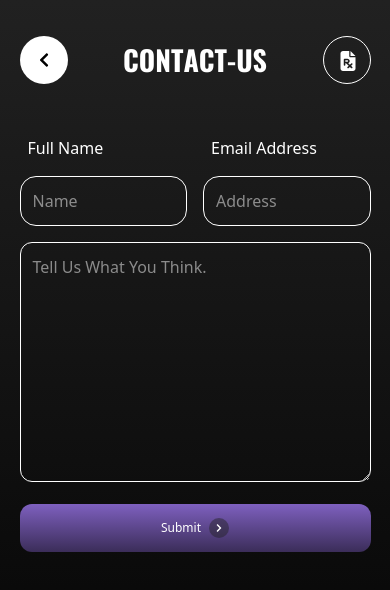
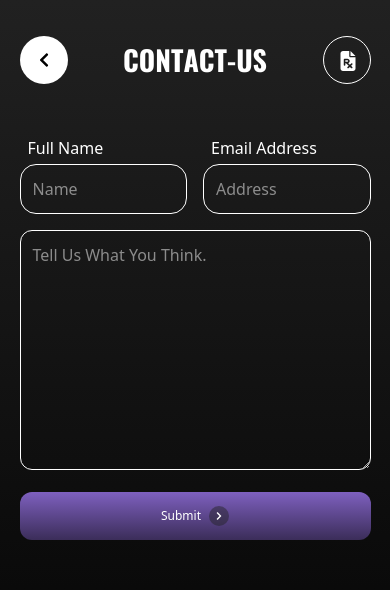
Before and after one commit to jettspanner123/SweatWebsite, a Next.js app: page /contactUs in a window 390 px wide. Shown: the top 590 px of the page. Built offline with nearby package versions, Linux system fonts and the light colour scheme.

Commit message:
finishing changes to contact us page css

```diff
--- a/app/contactUs/page.tsx
+++ b/app/contactUs/page.tsx
@@ -219,8 +219,8 @@ export default function Page(): React.JSX.Element {
                                     onChange={(e) => setUserName((e.target.value))}
                                     value={userName}
                                     type={"text"}
-                                    style={{padding: "0.75rem", marginTop: "1rem", transformOrigin: "left"}}
-                                    className={`border-[0.5px] border-white rounded-2xl w-full text-white text-[1rem] md:text-[1.25rem]`}
+                                    style={{padding: "0.75rem", transformOrigin: "left"}}
+                                    className={`border-[0.5px] !mt-[0.25rem] md:!mt-[1rem] border-white rounded-2xl w-full text-white text-[1rem] md:text-[1.25rem]`}
                                     placeholder={"Name"}
                                 />
                             </div>
@@ -246,7 +246,7 @@ export default function Page(): React.JSX.Element {
                                         value={userEmail}
                                         type={"email"}
                                         style={{padding: "0.75rem", marginTop: "1rem", transformOrigin: "left"}}
-                                        className={`border-[0.5px] border-white rounded-2xl w-full text-white text-[1rem] md:text-[1.25rem]`}
+                                        className={`border-[0.5px] !mt-[0.25rem] md:!mt-[1rem] border-white rounded-2xl w-full text-white text-[1rem] md:text-[1.25rem]`}
                                         placeholder={"Address"}
                                     />
                                 </div>
```
